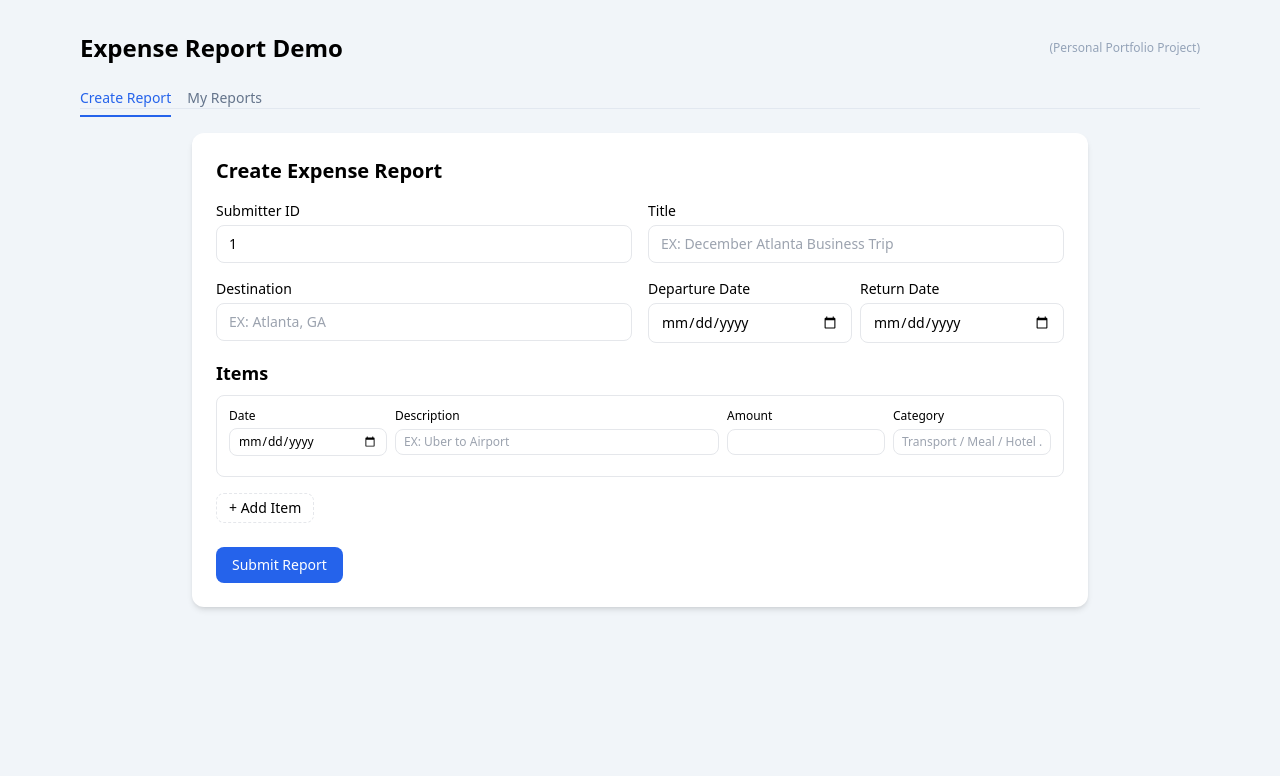
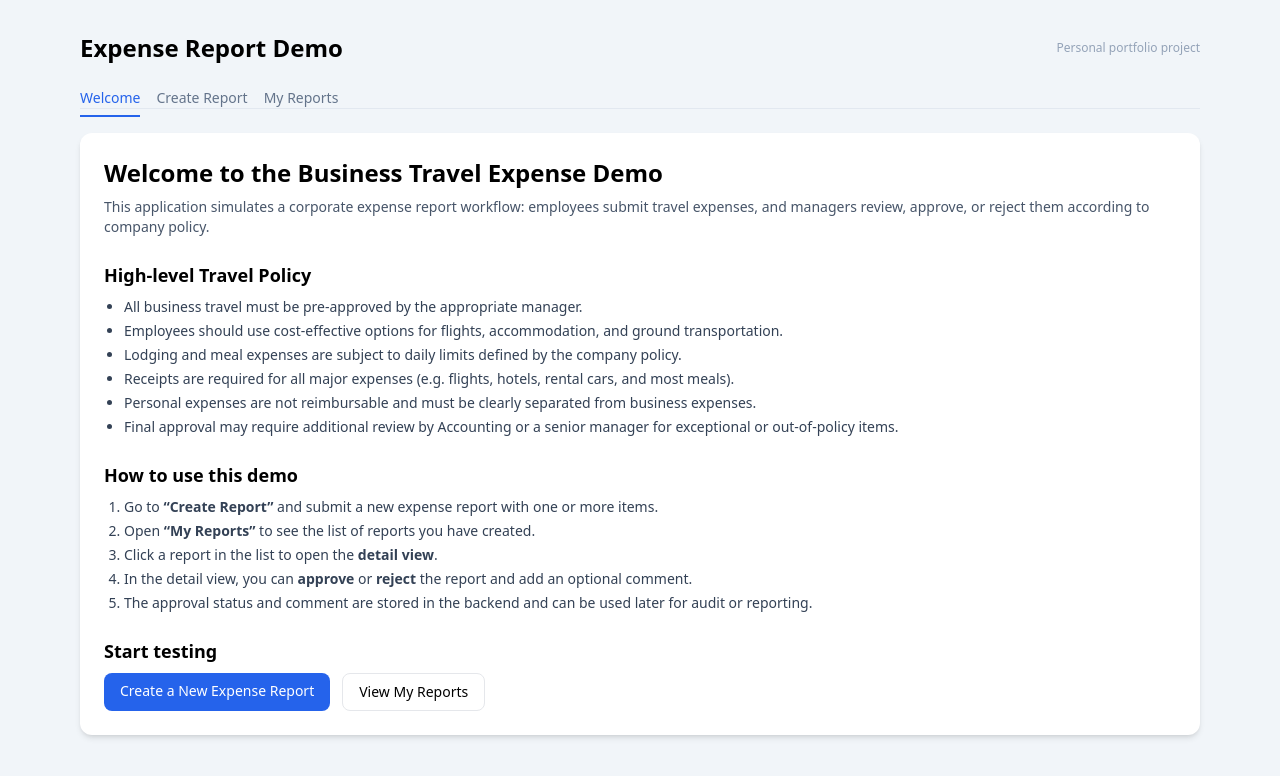
Before and after one commit to HOJUNHWANG/ExpenseSystemFrontEnd, a React app in the folder expense-frontend/: page / in a window 1280 px wide. Before the commit this address led to /create. Shown: the top 776 px of the page. Built offline with nearby package versions, Linux system fonts and the light colour scheme; the HTML template or start-up script is replaced by a standard one.

Commit message:
Added Welcome Page as the initial page for the program

```diff
--- a/expense-frontend/src/App.jsx
+++ b/expense-frontend/src/App.jsx
@@ -1,27 +1,40 @@
 // src/App.jsx
-import { Link, NavLink, Route, Routes, Navigate } from "react-router-dom";
+import { NavLink, Route, Routes, Navigate } from "react-router-dom";
 import CreateExpenseReportForm from "./components/CreateExpenseReportForm";
 import ExpenseReportList from "./components/ExpenseReportList";
-import ExpenseReportDetail from "./components/ExpenseReportDetail.jsx";
+import ExpenseReportDetail from "./components/ExpenseReportDetail";
+import WelcomePage from "./components/WelcomePage";
 
 function App() {
   return (
       <div className="min-h-screen bg-slate-100">
         <div className="max-w-6xl mx-auto py-8 px-4">
-        {/* 헤더 */}
+          {/* Header */}
           <header className="mb-6 flex items-center justify-between">
             <h1 className="text-2xl font-bold">Expense Report Demo</h1>
-          <a
-            href="#"
-            className="text-xs text-slate-400 hover:text-slate-600"
-          >
-            (Personal Portfolio Project)
-          </a>
+            <span className="text-xs text-slate-400">
+            Personal portfolio project
+          </span>
           </header>
 
-        {/* 탭 네비게이션 */}
+          {/* Navigation */}
           <nav className="mb-6 border-b border-slate-200">
             <ul className="flex gap-4 text-sm">
+              <li>
+                <NavLink
+                    to="/"
+                    end
+                    className={({ isActive }) =>
+                        `pb-2 border-b-2 ${
+                            isActive
+                                ? "border-blue-600 text-blue-600"
+                                : "border-transparent text-slate-500 hover:text-slate-800"
+                        }`
+                    }
+                >
+                  Welcome
+                </NavLink>
+              </li>
               <li>
                 <NavLink
                     to="/create"
@@ -53,16 +66,15 @@ function App() {
             </ul>
           </nav>
 
-        {/* 페이지 컨텐츠 */}
+          {/* Pages */}
           <main>
             <Routes>
+              <Route path="/" element={<WelcomePage />} />
               <Route path="/create" element={<CreateExpenseReportForm />} />
               <Route path="/reports" element={<ExpenseReportList />} />
               <Route path="/reports/:id" element={<ExpenseReportDetail />} />
-            {/* 루트 접속 시 /create로 보내기 */}
-            <Route path="/" element={<Navigate to="/create" replace />} />
-            {/* 잘못된 경로는 /create로 */}
-            <Route path="*" element={<Navigate to="/create" replace />} />
+              {/* 잘못된 경로는 Welcome으로 */}
+              <Route path="*" element={<Navigate to="/" replace />} />
             </Routes>
           </main>
         </div>
```
Lines whose indentation alone changed are shown as unchanged.
